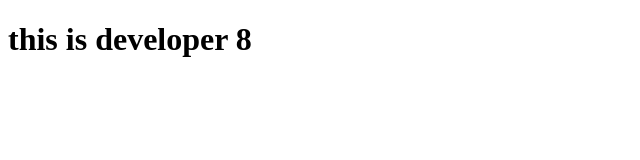
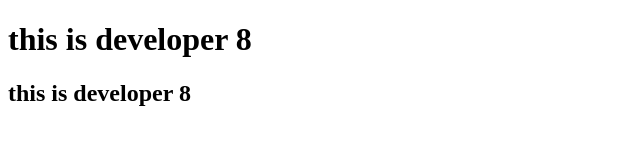
Before and after one commit to iamShimanto/test-git, a plain HTML site: page developer8.html in a window 1280 px wide. Shown: the whole page, without its empty margins (0-640 px from the left). Drawn offline with Linux system fonts and the light colour scheme.

Commit message:
developer 8

```diff
--- a/developer8.html
+++ b/developer8.html
@@ -7,5 +7,6 @@
 </head>
 <body>
     <h1>this is developer 8</h1>
+    <h2>this is developer 8 </h2>
 </body>
 </html>
```
